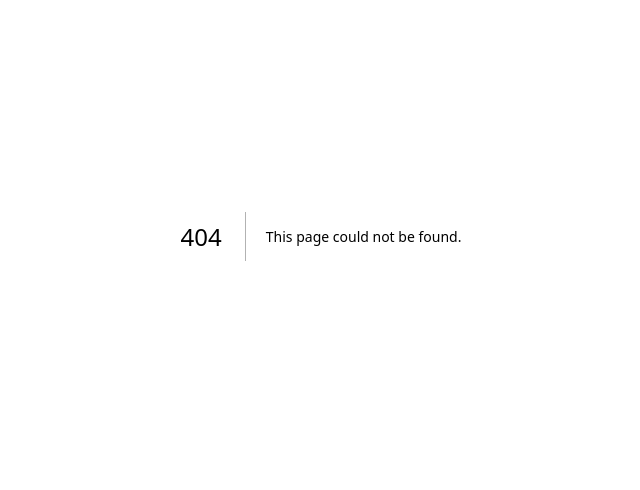
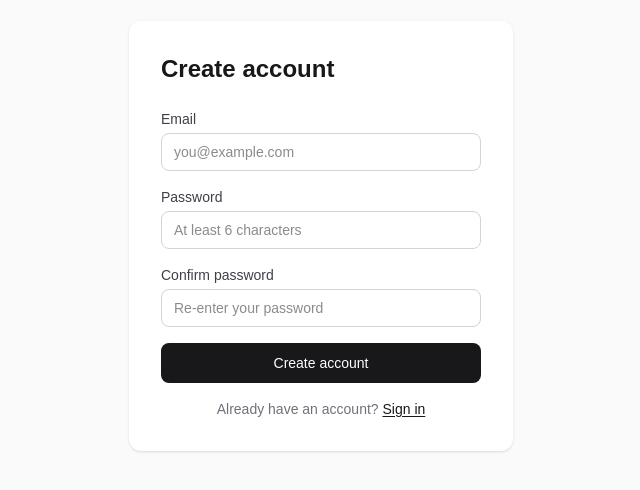
Before and after one commit to HarveyDangel/CGM, a Next.js app in the folder apps/frontend/: page /register in a window 1280 px wide. Before the commit this address had no page. Shown: the part 164-654 px from the top of the page, without its empty margins (319-959 px from the left). Built offline with nearby package versions, Linux system fonts and the light colour scheme; no server answers.

Commit message:
Frontend register page (#19)

```diff
--- /dev/null
+++ b/apps/frontend/app/register/page.tsx
@@ -0,0 +1,167 @@
+'use client';
+
+import { redirect, useRouter } from 'next/navigation';
+import { useId, useState } from 'react';
+import { ApiError, api } from '../../lib/api';
+
+type SignUpResponse = {
+  user: { id: string; email: string };
+  session: {
+    access_token: string;
+    token_type: string;
+    expires_in: number;
+    refresh_token: string;
+  };
+};
+
+export default function RegisterPage() {
+  const router = useRouter();
+  const [email, setEmail] = useState('');
+  const [password, setPassword] = useState('');
+  const [confirmPassword, setConfirmPassword] = useState('');
+  const [loading, setLoading] = useState(false);
+  const emailId = useId();
+  const passwordId = useId();
+  const confirmId = useId();
+  const [error, setError] = useState('');
+
+  if (typeof window !== 'undefined' && localStorage.getItem('cgm_token')) {
+    redirect('/dashboard');
+  }
+
+  async function handleSubmit(e: React.FormEvent) {
+    e.preventDefault();
+    setError('');
+
+    if (!email || !password || !confirmPassword) {
+      setError('All fields are required');
+      return;
+    }
+
+    if (password !== confirmPassword) {
+      setError('Passwords do not match');
+      return;
+    }
+
+    setLoading(true);
+
+    try {
+      const data = await api.post<SignUpResponse>('/auth/signup', {
+        email,
+        password,
+      });
+
+      localStorage.setItem('cgm_token', data.session.access_token);
+      router.push('/dashboard');
+    } catch (err: unknown) {
+      if (err instanceof ApiError) {
+        if (err.message === 'A user with this email already exists') {
+          setError('An account with this email already exists');
+        } else {
+          setError(err.message);
+        }
+      } else {
+        setError('An unexpected error occurred. Please try again.');
+      }
+    } finally {
+      setLoading(false);
+    }
+  }
+
+  return (
+    <div className="flex flex-1 items-center justify-center bg-zinc-50">
+      <div className="w-full max-w-sm rounded-xl bg-white p-8 shadow-sm">
+        <h1 className="mb-6 text-2xl font-semibold text-zinc-900">
+          Create account
+        </h1>
+
+        <form onSubmit={handleSubmit} className="flex flex-col gap-4">
+          <div>
+            <label
+              htmlFor={emailId}
+              className="mb-1 block text-sm font-medium text-zinc-700"
+            >
+              Email
+            </label>
+            <input
+              id={emailId}
+              type="email"
+              autoComplete="email"
+              value={email}
+              onChange={(e) => setEmail(e.target.value)}
+              placeholder="you@example.com"
+              className="w-full rounded-lg border border-zinc-300 px-3 py-2 text-sm text-zinc-900 outline-none transition-colors focus:border-zinc-500 focus:ring-1 focus:ring-zinc-500"
+            />
+          </div>
+
+          <div>
+            <label
+              htmlFor={passwordId}
+              className="mb-1 block text-sm font-medium text-zinc-700"
+            >
+              Password
+            </label>
+            <input
+              id={passwordId}
+              type="password"
+              autoComplete="new-password"
+              value={password}
+              onChange={(e) => setPassword(e.target.value)}
+              placeholder="At least 6 characters"
+              className="w-full rounded-lg border border-zinc-300 px-3 py-2 text-sm text-zinc-900 outline-none transition-colors focus:border-zinc-500 focus:ring-1 focus:ring-zinc-500"
+            />
+          </div>
+
+          <div>
+            <label
+              htmlFor={confirmId}
+              className="mb-1 block text-sm font-medium text-zinc-700"
+            >
+              Confirm password
+            </label>
+            <input
+              id={confirmId}
+              type="password"
+              autoComplete="new-password"
+              value={confirmPassword}
+              onChange={(e) => setConfirmPassword(e.target.value)}
+              placeholder="Re-enter your password"
+              className="w-full rounded-lg border border-zinc-300 px-3 py-2 text-sm text-zinc-900 outline-none transition-colors focus:border-zinc-500 focus:ring-1 focus:ring-zinc-500"
+            />
+          </div>
+
+          {error && (
+            <p className="rounded-lg bg-red-50 px-3 py-2 text-sm text-red-600">
+              {error}
+            </p>
+          )}
+
+          <button
+            type="submit"
+            disabled={loading}
+            className="flex h-10 items-center justify-center rounded-lg bg-zinc-900 px-4 text-sm font-medium text-white transition-colors hover:bg-zinc-800 disabled:cursor-not-allowed disabled:opacity-50"
+          >
+            {loading ? (
+              <span className="flex items-center gap-2">
+                <span className="inline-block h-4 w-4 animate-spin rounded-full border-2 border-white border-t-transparent" />
+                Creating account...
+              </span>
+            ) : (
+              'Create account'
+            )}
+          </button>
+
+          <p className="text-center text-sm text-zinc-500">
+            Already have an account?{' '}
+            <a
+              href="/login"
+              className="font-medium text-zinc-900 underline underline-offset-2 hover:text-zinc-700"
+            >
+              Sign in
+            </a>
+          </p>
+        </form>
+      </div>
+    </div>
+  );
+}
```
